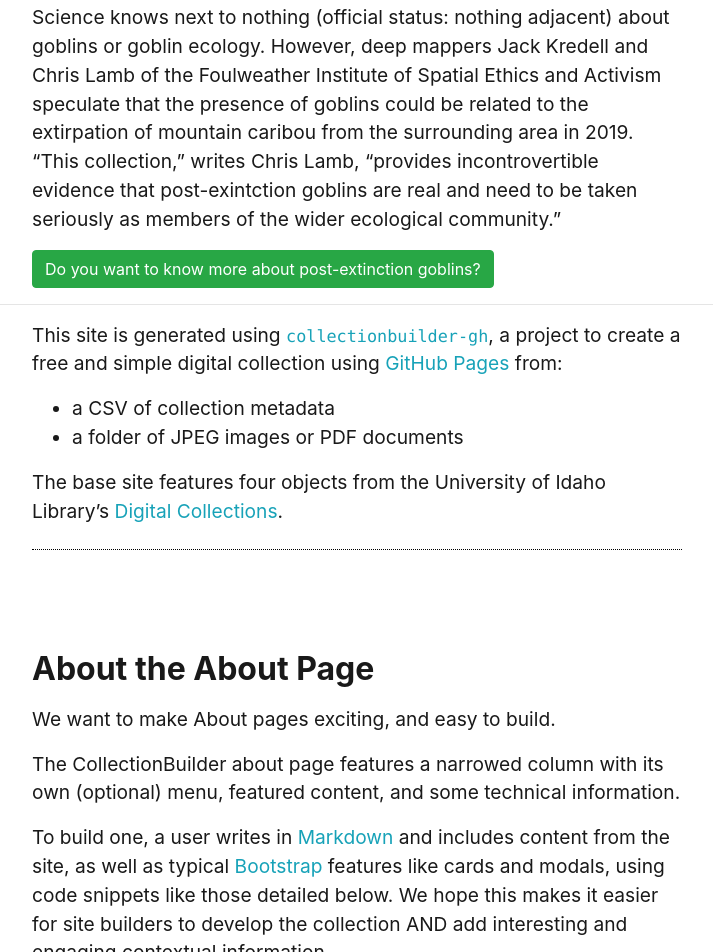
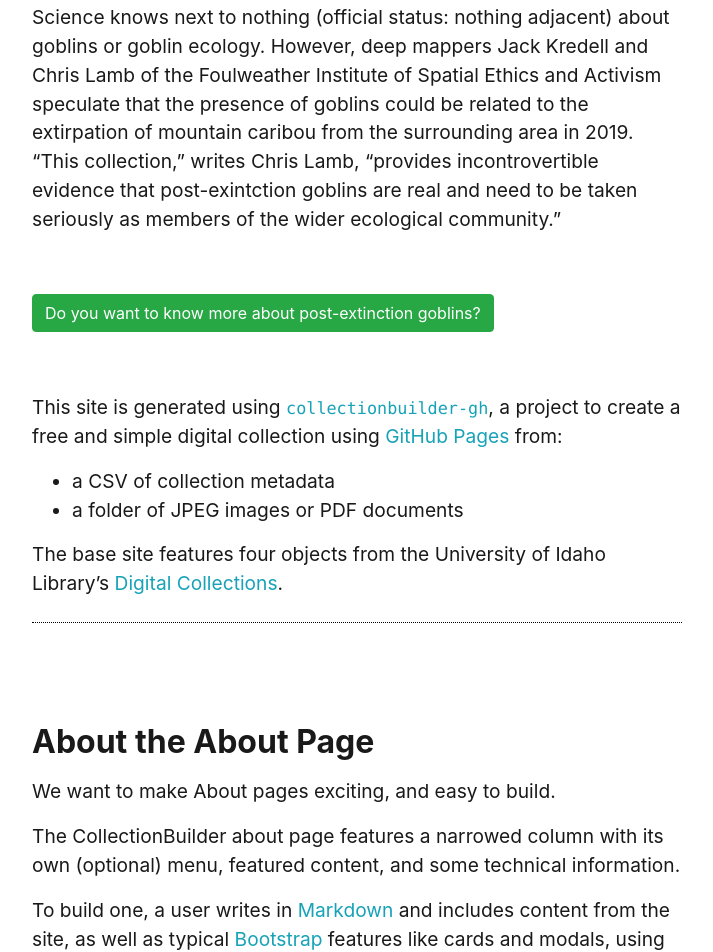
Before and after one commit to jak487/Critters-of-Goblin-Knob, a Jekyll site: the page built from pages/about.md, in a window 1280 px wide. Shown: the part 715-1667 px from the top of the page, without its empty margins (283-996 px from the left). Built offline with Jekyll 4.4.1, drawn with Linux system fonts in a browser that asks for light colours.

Commit message:
Update about.md

```diff
--- a/pages/about.md
+++ b/pages/about.md
@@ -18,10 +18,11 @@ credits: true
 
 Science knows next to nothing (official status: nothing adjacent) about goblins or goblin ecology. However, deep mappers Jack Kredell and Chris Lamb of the Foulweather Institute of Spatial Ethics and Activism speculate that the presence of goblins could be related to the extirpation of mountain caribou from the surrounding area in 2019. "This collection," writes Chris Lamb, "provides incontrovertible evidence that post-exintction goblins are real and need to be taken seriously as members of the wider ecological community."
 
+&nbsp;
 
 {% include feature/button.html text="Do you want to know more about post-extinction goblins?" link="https://cdil.lib.uidaho.edu/storying-extinction/" color="success" %}
 
----
+&nbsp;
 
 This site is generated using [`collectionbuilder-gh`](https://collectionbuilding.github.io/gh/), a project to create a free and simple digital collection using [GitHub Pages](https://pages.github.com/) from:
 
```
